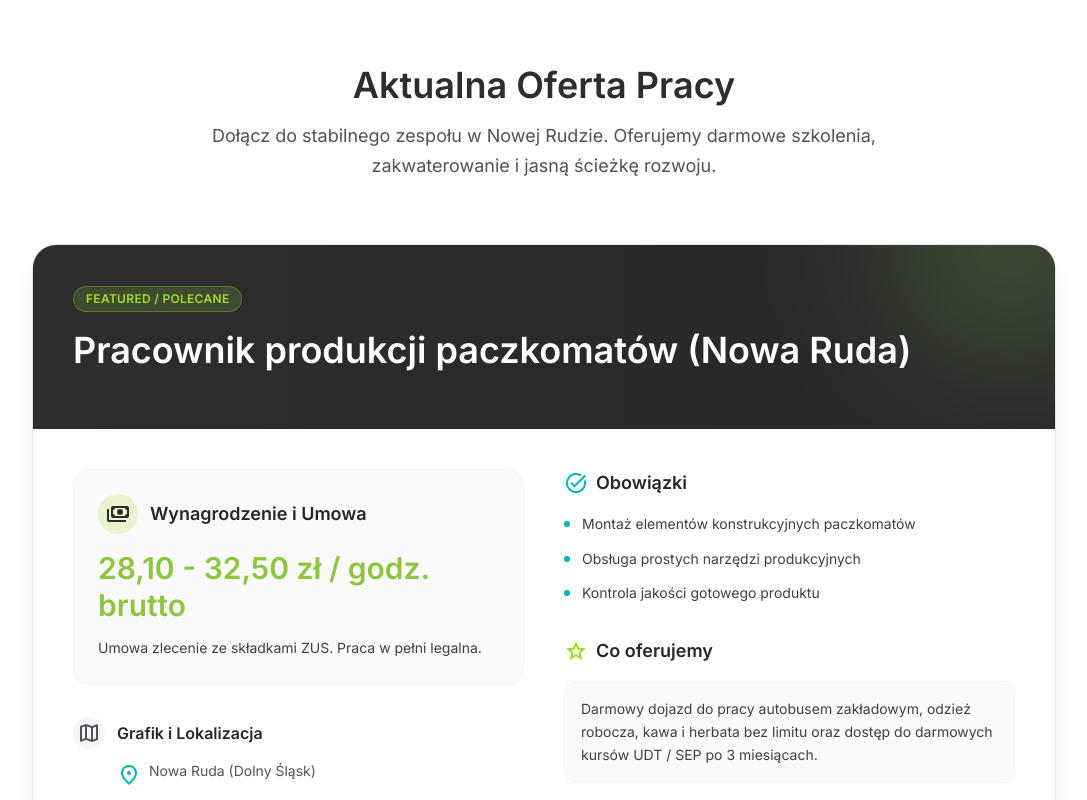
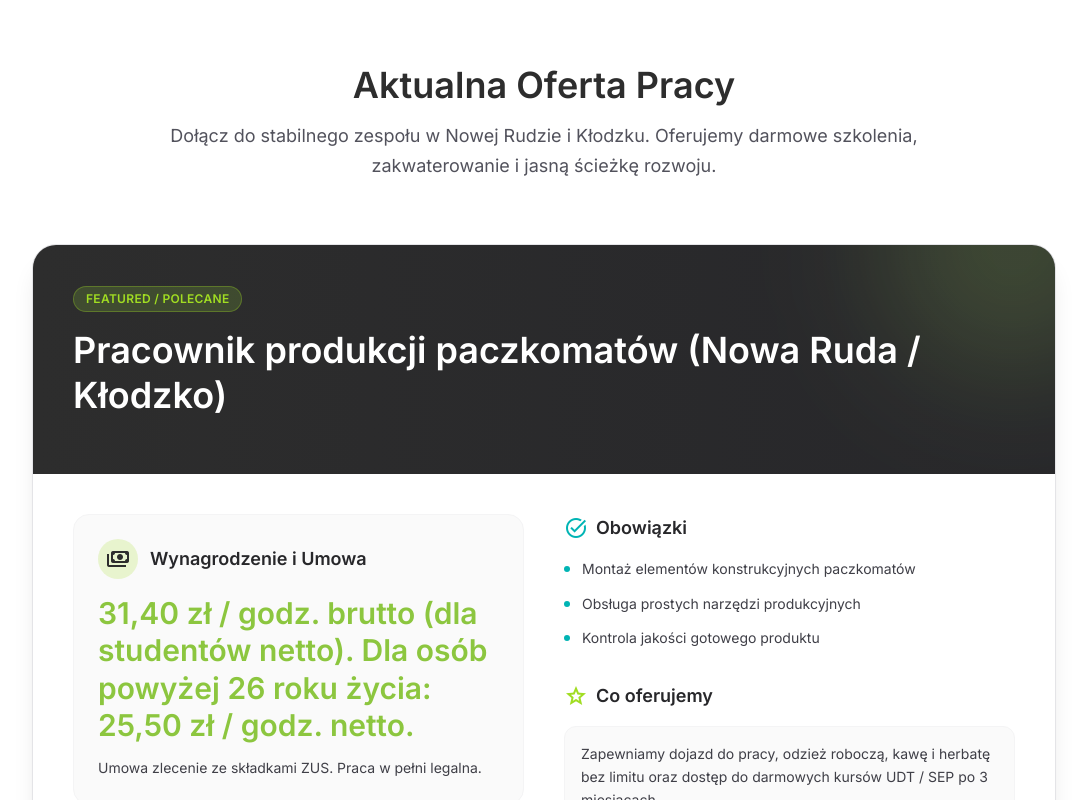
Before and after one commit to jekon33253-cyber/JobMe, a React (Vite) app: page / in a window 1280 px wide. Shown: the part 1240-2040 px from the top of the page, without its empty margins (96-1183 px from the left). Built offline with nearby package versions, Linux system fonts and the light colour scheme.

Commit message:
feat: update jobsWidget vacancy location, rate, and transport details

```diff
--- a/src/components/JobsWidget.jsx
+++ b/src/components/JobsWidget.jsx
@@ -120,7 +120,7 @@ export default function JobsWidget({ onApply }) {
                     if (window.gtag) window.gtag('event', 'click_find_job');
                     if (window.fbq) window.fbq('trackCustom', 'ClickFindJob');
                     // Pre-fill form with the Polish title as reference for HR
-                    onApply("Pracownik produkcji paczkomatów (Nowa Ruda)");
+                    onApply("Pracownik produkcji paczkomatów (Nowa Ruda / Kłodzko)");
                   }}
                   className="bg-primary hover:bg-[#8ec71e] text-[#2D2D2D] font-bold text-lg px-12 py-5 rounded-2xl shadow-xl shadow-primary/20 hover:shadow-primary/30 transition-all duration-300 hover:-translate-y-1 flex items-center justify-center gap-3 w-full sm:w-auto"
                 >
--- a/src/locales/translations.js
+++ b/src/locales/translations.js
@@ -199,13 +199,13 @@ export const translations = {
     },
     jobsWidget: {
       title: "Aktualna Oferta Pracy",
-      subtitle: "Dołącz do stabilnego zespołu w Nowej Rudzie. Oferujemy darmowe szkolenia, zakwaterowanie i jasną ścieżkę rozwoju.",
-      jobTitle: "Pracownik produkcji paczkomatów (Nowa Ruda)",
+      subtitle: "Dołącz do stabilnego zespołu w Nowej Rudzie i Kłodzku. Oferujemy darmowe szkolenia, zakwaterowanie i jasną ścieżkę rozwoju.",
+      jobTitle: "Pracownik produkcji paczkomatów (Nowa Ruda / Kłodzko)",
       salaryLabel: "Wynagrodzenie i Umowa",
-      salary: "28,10 - 32,50 zł / godz. brutto",
+      salary: "31,40 zł / godz. brutto (dla studentów netto). Dla osób powyżej 26 roku życia: 25,50 zł / godz. netto.",
       contract: "Umowa zlecenie ze składkami ZUS. Praca w pełni legalna.",
       locationLabel: "Grafik i Lokalizacja",
-      location: "Nowa Ruda (Dolny Śląsk)",
+      location: "Nowa Ruda / Kłodzko (Dolny Śląsk)",
       shifts: "Praca w systemie 2-zmianowym (6:00-14:00, 14:00-22:00), od poniedziałku do piątku.",
       housing: "Darmowe zakwaterowanie o wysokim standardzie w pokojach 2-4 osobowych blisko zakładu pracy.",
       tasksLabel: "Obowiązki",
@@ -215,7 +215,7 @@ export const translations = {
         "Kontrola jakości gotowego produktu"
       ],
       perksLabel: "Co oferujemy",
-      perks: "Darmowy dojazd do pracy autobusem zakładowym, odzież robocza, kawa i herbata bez limitu oraz dostęp do darmowych kursów UDT / SEP po 3 miesiącach.",
+      perks: "Zapewniamy dojazd do pracy, odzież roboczą, kawę i herbatę bez limitu oraz dostęp do darmowych kursów UDT / SEP po 3 miesiącach.",
       btnApply: "Aplikuj teraz"
     }
   },
@@ -420,13 +420,13 @@ export const translations = {
     },
     jobsWidget: {
       title: "Актуальна вакансія",
-      subtitle: "Приєднуйтесь до стабільної команди в Новій Руді. Пропонуємо безкоштовне навчання, проживання та чіткий шлях розвитку.",
-      jobTitle: "Працівник виробництва поштоматів (Нова Руда)",
+      subtitle: "Приєднуйтесь до стабільної команди в Новій Руді та Клодзко. Пропонуємо безкоштовне навчання, проживання та чіткий шлях розвитку.",
+      jobTitle: "Працівник виробництва поштоматів (Нова Руда / Клодзко)",
       salaryLabel: "Оплата та договір",
-      salary: "28,10 - 32,50 зл / год брутто",
+      salary: "31,40 зл / год брутто (для студентів нетто). Для осіб старше 26 років: 25,50 зл / год нетто.",
       contract: "Договір злеценя зі внесками ZUS. Повністю легальна робота.",
       locationLabel: "Графік та локація",
-      location: "Нова Руда (Нижня Сілезія)",
+      location: "Нова Руда / Клодзко (Нижня Сілезія)",
       shifts: "Робота в 2-змінній системі (6:00-14:00, 14:00-22:00), з понеділка по п'ятницю.",
       housing: "Безкоштовне проживання високого стандарту в кімнатах на 2-4 особи поблизу місця роботи.",
       tasksLabel: "Обов'язки",
@@ -436,7 +436,7 @@ export const translations = {
         "Контроль якості готової продукції"
       ],
       perksLabel: "Що ми пропонуємо",
-      perks: "Безкоштовний доїзд до роботи фірмовим автобусом, робочий одяг, безлімітна кава та чай, а також доступ до безкоштовних курсів UDT / SEP через 3 місяці.",
+      perks: "Забезпечуємо доїзд до роботи, надаємо робочий одяг, безлімітну каву та чай, а також доступ до безкоштовних курсів UDT / SEP через 3 місяці.",
       btnApply: "Подати заявку"
     }
   },
@@ -641,13 +641,13 @@ export const translations = {
     },
     jobsWidget: {
       title: "Current Job Opening",
-      subtitle: "Join a stable team in Nowa Ruda. We offer free training, accommodation, and a clear growth path.",
-      jobTitle: "Parcel Locker Production Worker (Nowa Ruda)",
+      subtitle: "Join a stable team in Nowa Ruda and Kłodzko. We offer free training, accommodation, and a clear growth path.",
+      jobTitle: "Parcel Locker Production Worker (Nowa Ruda / Kłodzko)",
       salaryLabel: "Salary & Contract",
-      salary: "PLN 28.10 - 32.50 / hour gross",
+      salary: "PLN 31.40 / hour gross (net for students). For people over 26 years old: PLN 25.50 / hour net.",
       contract: "Mandate contract (umowa zlecenie) with ZUS contributions. Fully legal employment.",
       locationLabel: "Schedule & Location",
-      location: "Nowa Ruda (Lower Silesia)",
+      location: "Nowa Ruda / Kłodzko (Lower Silesia)",
       shifts: "2-shift system (6:00-14:00, 14:00-22:00), Monday to Friday.",
       housing: "Free high-standard accommodation in 2-4 person rooms near the workplace.",
       tasksLabel: "Responsibilities",
@@ -657,7 +657,7 @@ export const translations = {
         "Quality control of the finished product"
       ],
       perksLabel: "What we offer",
-      perks: "Free transport to work by company bus, work clothing, unlimited coffee and tea, and access to free UDT / SEP courses after 3 months.",
+      perks: "We provide transport to work, work clothing, unlimited coffee and tea, and access to free UDT / SEP courses after 3 months.",
       btnApply: "Apply Now"
     }
   }
```
